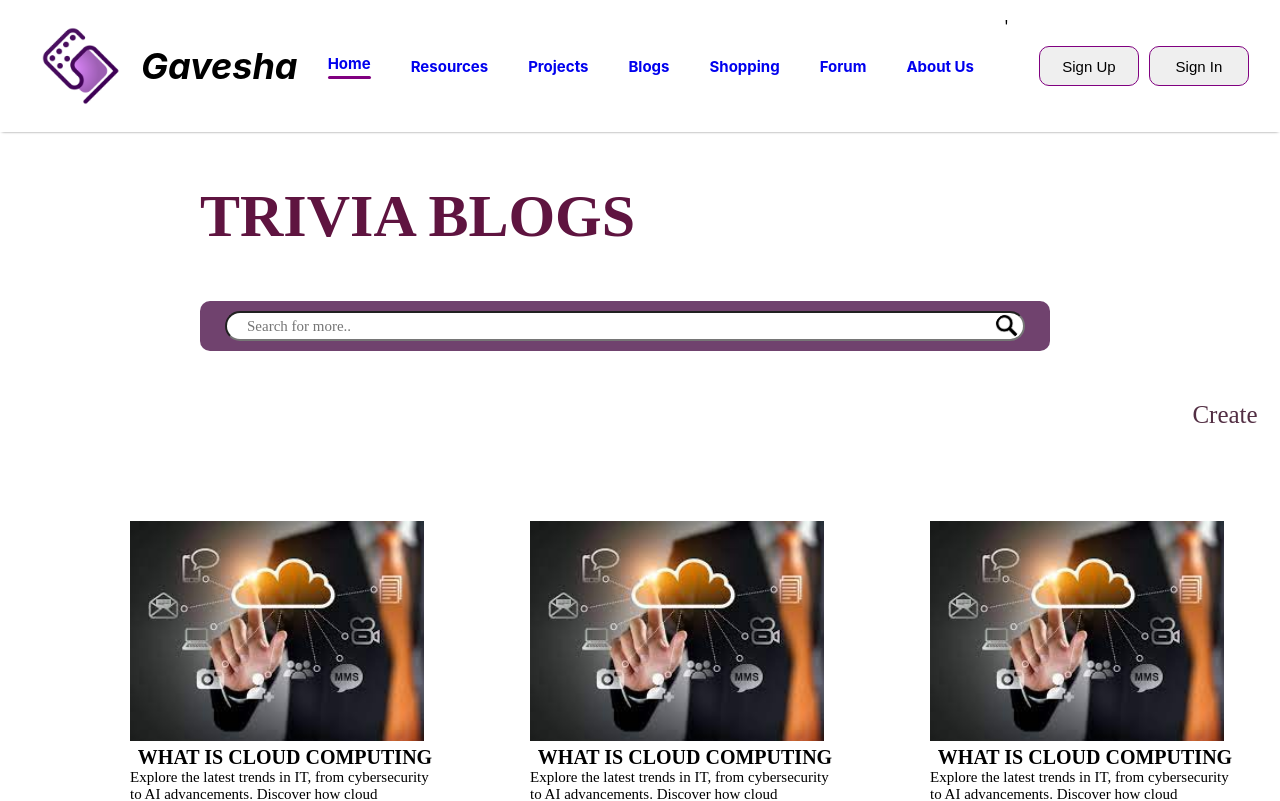
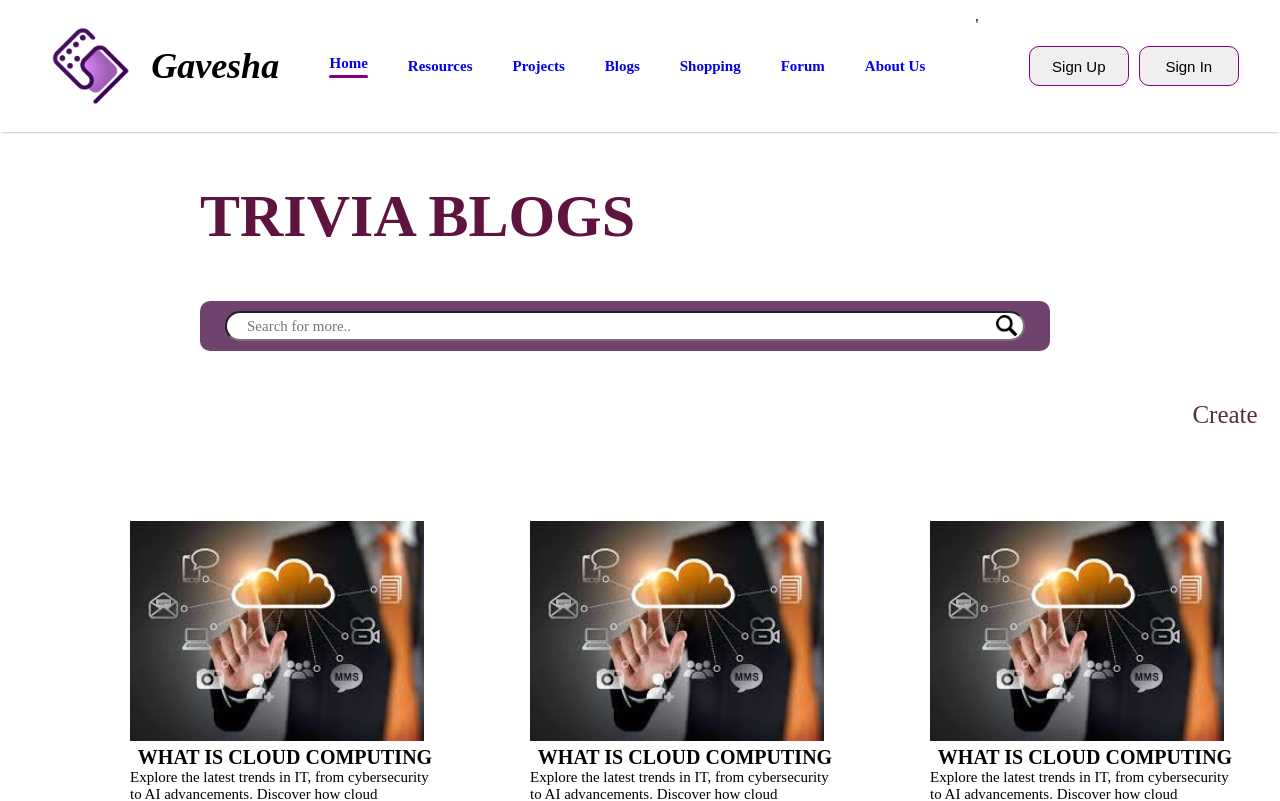
Before and after one commit to janani101110/demo, a React (Create React App) app in the folder frontend/: page /blogs in a window 1280 px wide. Shown: the top 801 px of the page. Built offline with nearby package versions, Linux system fonts and the light colour scheme; no server answers.

Commit message:
font colour
font changes

```diff
--- a/frontend/src/App.css
+++ b/frontend/src/App.css
@@ -1,5 +1,6 @@
 .App {
   text-align: center;
+  font-family: 'https://fonts.googleapis.com/css?family=PT Sans';
 }
 @media (max-width: 600px) {
   .App-header {
--- a/frontend/src/Pages/Blogs/Blog.css
+++ b/frontend/src/Pages/Blogs/Blog.css
@@ -2,7 +2,7 @@
     display: flex;
     padding-left: 200px;
     font-size: 60px;
-    font-family: 'Times New Roman', Times, serif;
+    font-family: 'https://fonts.googleapis.com/css?family=PT Sans';
     margin-top: 50px;
     margin-bottom: 50px;
     color: rgb(95, 20, 64);
@@ -24,7 +24,7 @@
     color: rgb(83, 47, 68);
     text-decoration: none;
     font-size: 25px;
-    font-family: cursive;
+    font-family: 'https://fonts.googleapis.com/css?family=PT Sans';
 
 
 
@@ -59,7 +59,7 @@
     background-color: #fff;
     padding: 20px;
     font-size: 20px;
-    font-family: 'Times New Roman', Times, serif;
+    font-family: 'https://fonts.googleapis.com/css?family=PT Sans';
     height:fit-content;
     width: 1225px;
     display: grid;
@@ -81,10 +81,8 @@
   }
 
   .postCard:hover{
-   border: 10px solid;
    border-radius: 25px;
-   background: linear-gradient(0deg, rgba(105,47,89,1) 0%, rgba(61,3,48,1) 100%);
-   color: #fff;
+   border: solid #532f44;
    cursor: pointer;
   }
 
@@ -96,7 +94,7 @@
   }
   .postTitle{
     font-size: 20px;
-    font-family: 'Times New Roman', Times, serif;
+    font-family: 'https://fonts.googleapis.com/css?family=PT Sans';
     font-weight: bold;
     text-transform: uppercase;
     justify-content: center;
@@ -106,5 +104,5 @@
 
   .postDescription{
     font-size: 15px;
-    font-family:cursive;
+    font-family:'https://fonts.googleapis.com/css?family=PT Sans';
   }
--- a/frontend/src/Pages/Profile/Profile.css
+++ b/frontend/src/Pages/Profile/Profile.css
@@ -83,7 +83,7 @@
     margin-bottom: 20px;
     background-color: #fff;
     font-size: 20px;
-    font-family: cursive;
+    font-family: 'https://fonts.googleapis.com/css?family=PT Sans';
     height: fit-content;
 
 }
@@ -93,7 +93,7 @@
     margin-bottom: 20px;
     background-color: #fff;
     font-size: 20px;
-    font-family: 'Times New Roman', Times, serif;
+    font-family: 'https://fonts.googleapis.com/css?family=PT Sans';
     height: fit-content;
     display: grid;
     grid-template-columns: 350px 350px;
--- a/frontend/src/index.css
+++ b/frontend/src/index.css
@@ -1,8 +1,6 @@
 body {
   margin: 0;
-  font-family: -apple-system, BlinkMacSystemFont, 'Segoe UI', 'Roboto', 'Oxygen',
-    'Ubuntu', 'Cantarell', 'Fira Sans', 'Droid Sans', 'Helvetica Neue',
-    sans-serif;
+  font-family: 'https://fonts.googleapis.com/css?family=PT Sans';
   -webkit-font-smoothing: antialiased;
   -moz-osx-font-smoothing: grayscale;
 }
```
